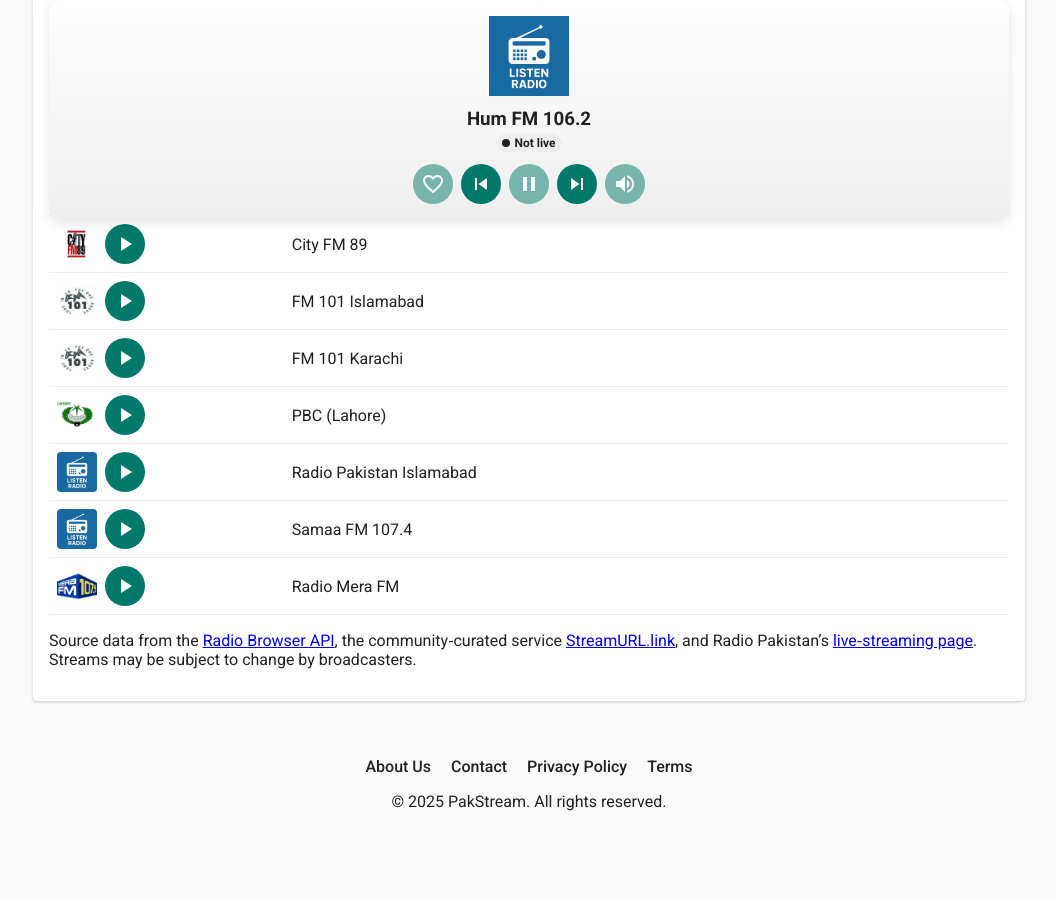
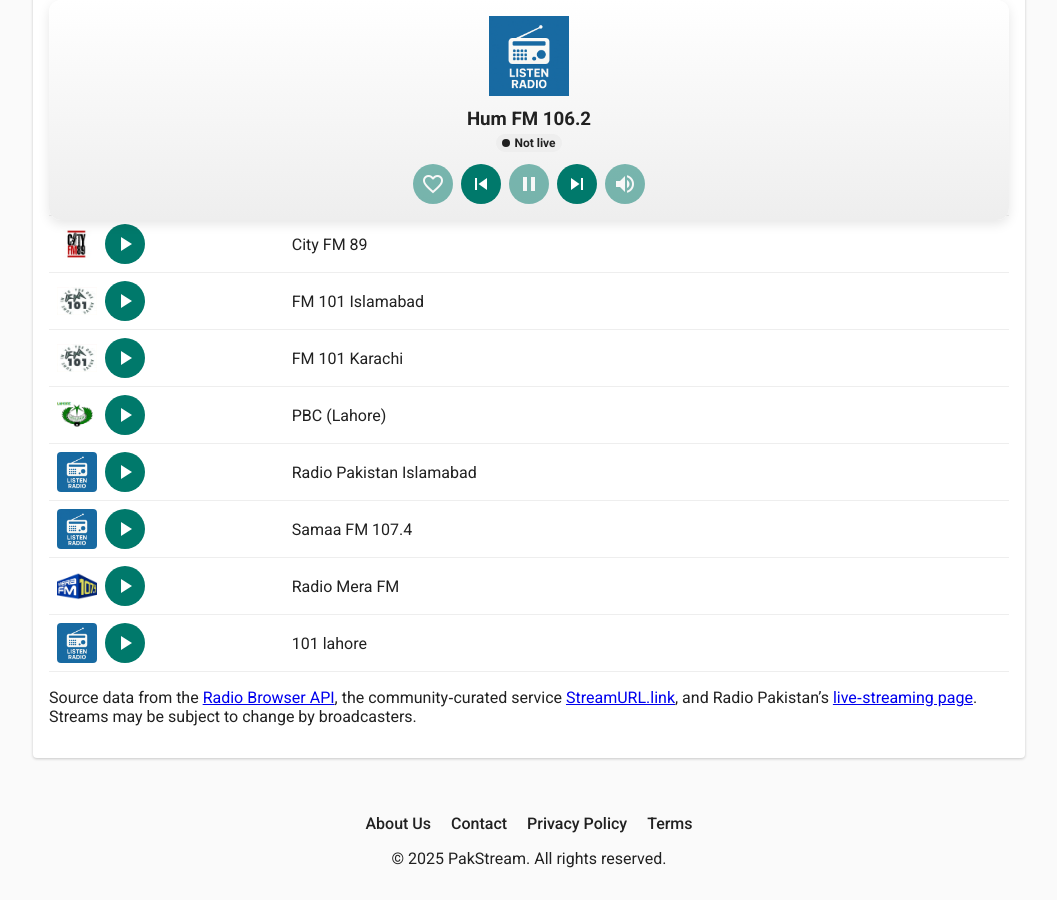
Before and after one commit to atifwaqar/pakstream, a Jekyll site: the page radio.html, which Jekyll copies as it is, in a window 1280 px wide and 900 px high, scrolled down 4778 px. Shown: the whole window, without its empty margins (111-1168 px from the left). Built offline with Jekyll 4.4.1, drawn with Linux system fonts in a browser that asks for light colours; before the commit the page ends 5621 px from its top, so only the background shows below that.

Commit message:
Update radio.html

```diff
--- a/radio.html
+++ b/radio.html
@@ -452,6 +452,10 @@
           <td><audio id="audio40" preload="none" data-logo="/images/stations/mera-1074.png" src="https://samaakhi107-itelservices.radioca.st/stream"></audio><button class="play-btn" aria-label="Play"><span class="material-icons">play_arrow</span></button></td>
           <td class="station-name">Radio Mera FM</td>
         </tr>
+<tr>
+          <td><audio id="audio41" preload="none" data-logo="/images/default_radio.png" src="http://101.50.87.129:8004/101lahore"></audio><button class="play-btn" aria-label="Play"><span class="material-icons">play_arrow</span></button></td>
+          <td class="station-name">101 lahore</td>
+        </tr>
       </tbody>
     </table>
     <p class="source-note">Source data from the <a href="https://fi1.api.radio-browser.info/json/stations/bycountry/pakistan">Radio&nbsp;Browser API</a>, the community‑curated service <a href="https://streamurl.link">StreamURL.link</a>, and Radio&nbsp;Pakistan’s <a href="https://radio.gov.pk/live-streaming">live‑streaming page</a>. Streams may be subject to change by broadcasters.</p>
```
